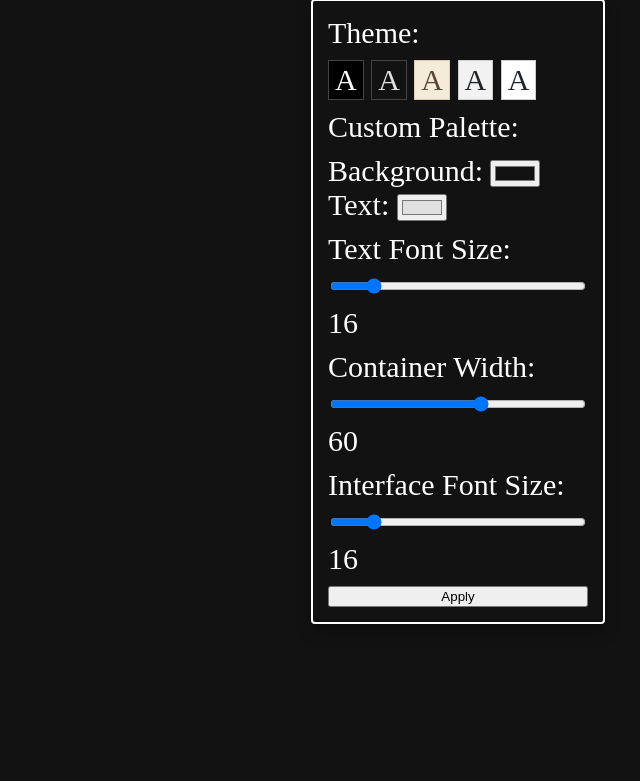
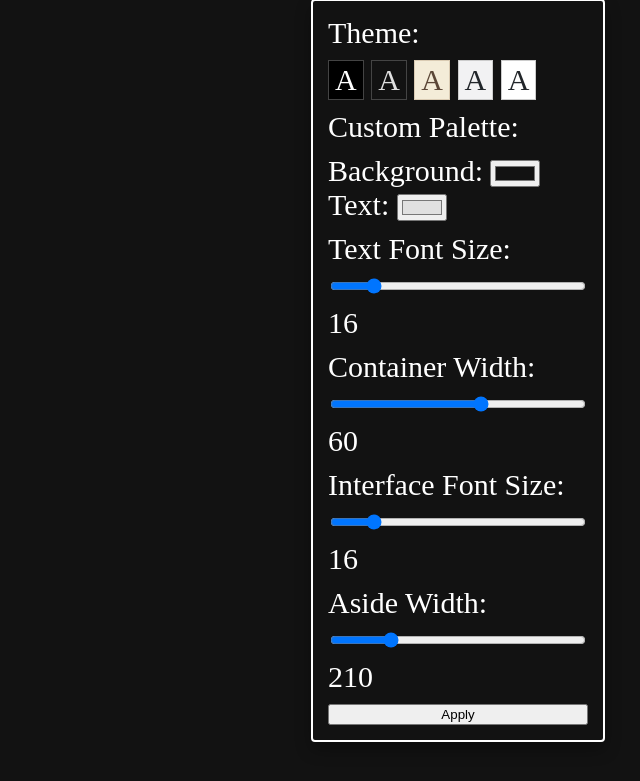
Before and after one commit to Hakerhakb11/epub_reader, a Flask app: page / in a window 1280 px wide, after a click on "Settings". Shown: the part 83-864 px from the top of the page, without its empty margins (640-1280 px from the left). Run offline with Flask 3, Linux system fonts and the light colour scheme; parts of the project's set-up code (start-up, migrations or seed data) failed here and were passed over.

Commit message:
feat(settings): add aside width regulator

```diff
--- a/home/views.py
+++ b/home/views.py
@@ -48,6 +48,7 @@ def set_configuration():
     interface_font_size = request.form.get('interface-font-size', 16)
     text_font_size = request.form.get('text-font-size', 16)
     container_width = request.form.get('container-width', 60)
+    aside_width = request.form.get('aside-width', 210)
 
     if session.get('theme') != theme:
         session['theme'] = theme
@@ -65,6 +66,10 @@ def set_configuration():
         session['container-width'] = container_width
         flash(f'Container width set to {container_width}')
 
+    if session.get('aside-width') != aside_width:
+        session['aside-width'] = aside_width
+        flash(f'Aside width set to {aside_width}')
+
     if (
         request.headers.get('X-Requested-With') == 'XMLHttpRequest'
         or request.is_json
--- a/static/css/base.css
+++ b/static/css/base.css
@@ -21,7 +21,7 @@ body {
 }
 
 aside {
-    width: 210px;
+    width: var(--aside-width);
     transition: width 0.3s ease;
     display: flex;
     flex-direction: column;
--- a/static/js/base.js
+++ b/static/js/base.js
@@ -48,6 +48,7 @@ document.addEventListener('DOMContentLoaded', () => {
     const interfaceFontSizeInput = document.getElementById('interface-font-size-select')
     const textFontSizeInput = document.getElementById('text-font-size-select');
     const containerWidthInput = document.getElementById('container-width-select');
+    const asideWidthInput = document.getElementById('aside-width-select');
 
     if (interfaceFontSizeInput) {
         interfaceFontSizeInput.addEventListener('input', (event) => {
@@ -81,6 +82,18 @@ document.addEventListener('DOMContentLoaded', () => {
 
         containerWidthInput.addEventListener('change', saveSettingsToServer);
     }
+
+    if (asideWidthInput) {
+        asideWidthInput.addEventListener('input', (event) => {
+            const value = event.target.value;
+            document.documentElement.style.setProperty('--aside-width', `${value}px`);
+
+            asideWidthInput.nextElementSibling.value = value;
+        });
+
+        asideWidthInput.addEventListener('change', saveSettingsToServer);
+    }
+
 });
 
 function saveSettingsToServer() {
--- a/templates/base.html
+++ b/templates/base.html
@@ -18,6 +18,7 @@
                 --block-content-width: {{ session.get('container-width', 60) }}%;
                 --body-font-size: {{ session.get('interface-font-size', 16) }}px;
                 --text-font-size: {{ session.get('text-font-size', 16) }}px;
+                --aside-width: {{ session.get('aside-width', 210) }}px;
             }
             {% block style %}{% endblock style %}
         </style>
@@ -89,6 +90,10 @@
                                 <input type="range" name="interface-font-size" id="interface-font-size-select" min="10" max="50" value="{{ session.get("interface-font-size", 16) }}" oninput="this.nextElementSibling.value = this.value">
                                 <output>{{ session.get("interface-font-size", 16) }}</output>
 
+                                <label for="aside-width-select">Aside Width:</label>
+                                <input type="range" name="aside-width" id="aside-width-select" min="100" max="600" value="{{ session.get("aside-width", 210) }}" oninput="this.nextElementSibling.value = this.value">
+                                <output>{{ session.get("aside-width", 210) }}</output>
+
                                 <button type="submit">Apply</button>
                             </form>
                         </div>
```
